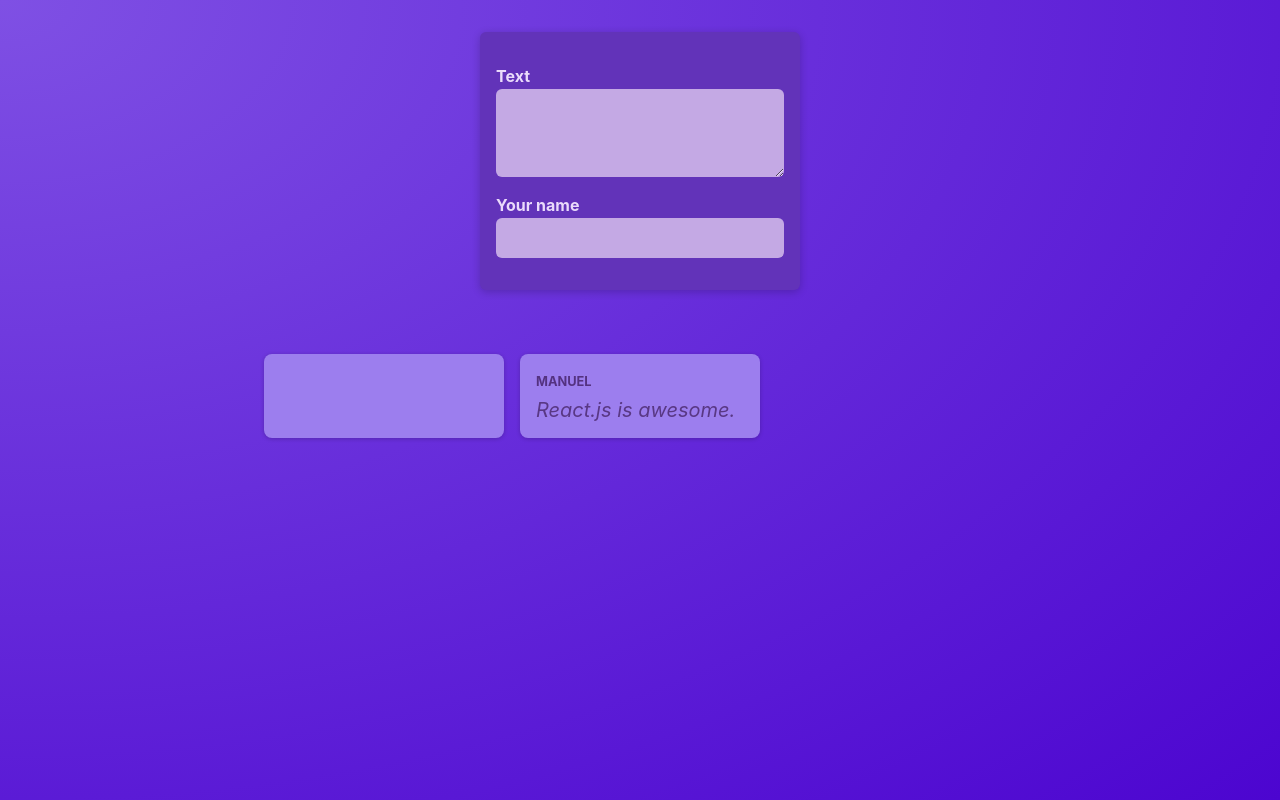
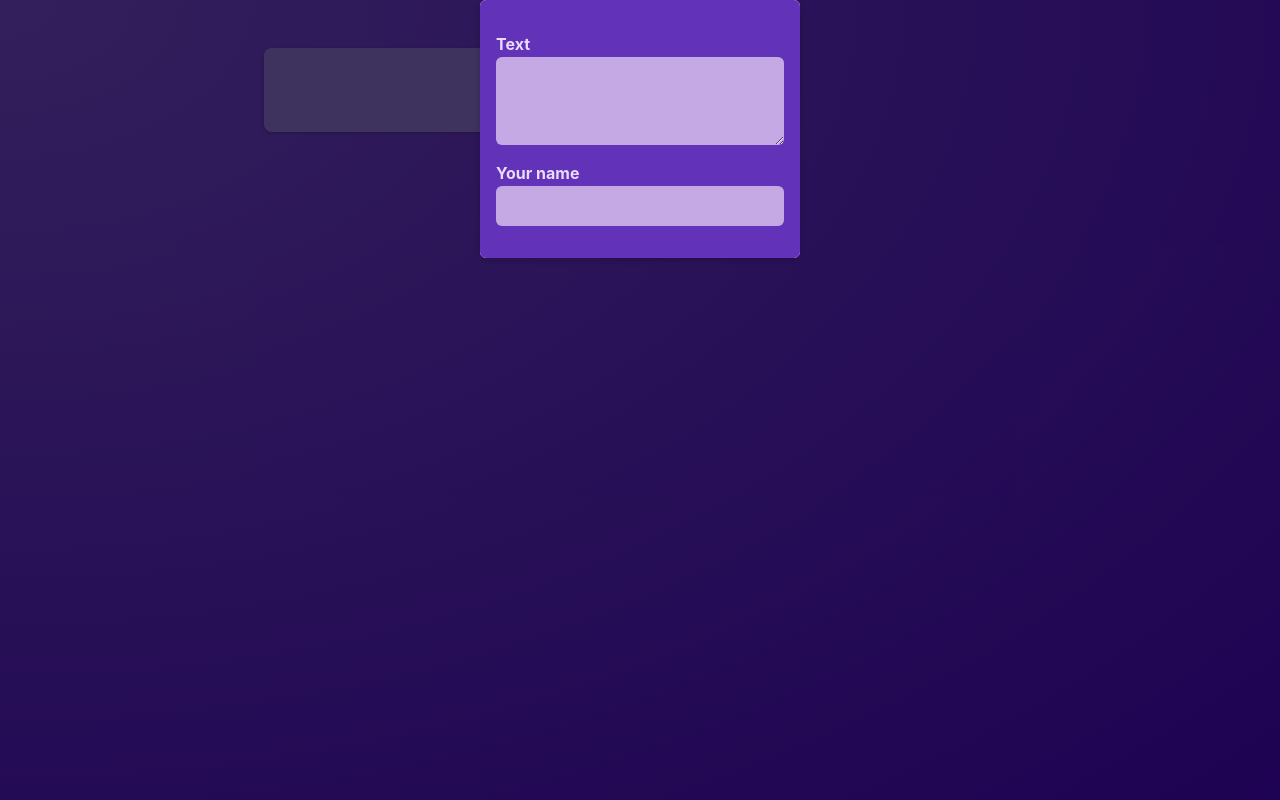
Before and after one commit to IanChatelain/NextJSCourse, a React (Vite) app in the folder react-crash-course/: page / in a window 1280 px wide. Built offline with nearby package versions, Linux system fonts and the light colour scheme.

Commit message:
React conditional content rendering
Next.js Course - Section 2: Part 28

```diff
--- /dev/null
+++ b/react-crash-course/src/components/Modal.jsx
@@ -0,0 +1,18 @@
+import classes from "./Modal.module.css";
+
+// children prop can be drilled into without using props with {}.
+// children is a reserved prop.
+// open is a reserved prop as well and will evaluate to true by default.
+function Modal({ children, onClose }) {
+  return (
+    <>
+      <div className={classes.backdrop} onClick={onClose}>
+        <dialog open className={classes.modal}>
+          {children}
+        </dialog>
+      </div>
+    </>
+  );
+}
+
+export default Modal;
--- /dev/null
+++ b/react-crash-course/src/components/Modal.module.css
@@ -0,0 +1,18 @@
+.backdrop {
+  position: fixed;
+  top: 0;
+  left: 0;
+  width: 100%;
+  height: 100vh;
+  background-color: rgba(0, 0, 0, 0.6);
+  z-index: 1;
+}
+
+.modal {
+  border: none;
+  border-radius: 6px;
+  box-shadow: 0 2px 8px rgba(0, 0, 0, 0.2);
+  padding: 0;
+  overflow: hidden;
+  z-index: 1;
+}
--- a/react-crash-course/src/components/NewPost.module.css
+++ b/react-crash-course/src/components/NewPost.module.css
@@ -2,9 +2,6 @@
   background-color: #6233b9;
   padding: 1rem;
   width: 20rem;
-  margin: 2rem auto;
-  border-radius: 6px;
-  box-shadow: 0 2px 8px rgba(0, 0, 0, 0.2);
 }
 
 .form label {
--- a/react-crash-course/src/components/PostsList.jsx
+++ b/react-crash-course/src/components/PostsList.jsx
@@ -3,10 +3,16 @@
 import Post from "./Post";
 import classes from "./PostsList.module.css";
 import NewPost from "./NewPost";
+import Modal from "./Modal";
 
 function PostsList() {
+  const [modalIsVisible, setModalIsVisible] = useState(true);
   const [enteredBody, setEnteredBody] = useState("");
   const [enteredAuthor, setEnteredAuthor] = useState("");
+
+  function hideModalHandler() {
+    setModalIsVisible(false);
+  }
 
   function bodyChangeHandler(event) {
     setEnteredBody(event.target.value);
@@ -16,12 +22,29 @@
     setEnteredAuthor(event.target.value);
   }
 
+  // let modalContent;
+
+  // if (modalIsVisible) {
+  //   modalContent = (
+  //     <Modal onClose={hideModalHandler}>
+  //       <NewPost
+  //         onBodyChange={bodyChangeHandler}
+  //         onAuthorChange={authorChangeHandler}
+  //       />
+  //     </Modal>
+  //   );
+  // }
+
   return (
     <>
-      <NewPost
-        onBodyChange={bodyChangeHandler}
-        onAuthorChange={authorChangeHandler}
-      />
+      {modalIsVisible && (
+        <Modal onClose={hideModalHandler}>
+          <NewPost
+            onBodyChange={bodyChangeHandler}
+            onAuthorChange={authorChangeHandler}
+          />
+        </Modal>
+      )}
       <ul className={classes.posts}>
         <Post author={enteredAuthor} body={enteredBody} />
         <Post author="Manuel" body={"React.js is awesome."} />
```
